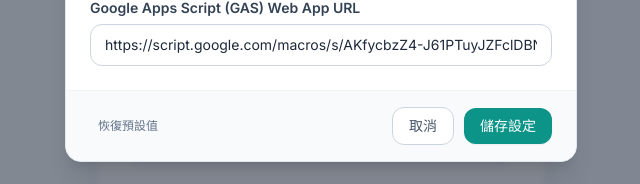
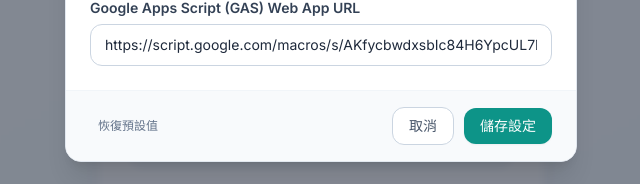
Before and after one commit to sunyanzi948c-cpu/nutrition-, a plain HTML site: page index.html in a window 1280 px wide. Both pictures are taken after a click on the button "設定 GAS API 網址". Shown: the part 417-601 px from the top of the page, 319-959 px from the left. Drawn offline with nearby package versions, Linux system fonts and the light colour scheme.

Commit message:
Add files via upload

```diff
--- a/index.html
+++ b/index.html
@@ -294,7 +294,7 @@
             <input
               type="url"
               id="input-gas-url"
-              placeholder="https://script.google.com/macros/s/AKfycbzZ4-J61PTuyJZFclDBNHV6GZN5CcOZY0H7dRRaAm_x1aot6k8KNCwofVCfULirnnT4Tg/exec"
+              placeholder=""
               class="w-full px-3.5 py-2.5 text-sm border border-slate-300 rounded-xl focus:ring-2 focus:ring-teal-500/30 focus:border-teal-600 outline-none transition" />
           </div>
         </div>
@@ -1017,7 +1017,7 @@
             - GAS_API_URL：Google Apps Script 網頁應用程式 (/exec)
          ========================================================= */
       const GAS_API_URL =
-        "https://script.google.com/macros/s/AKfycbzZ4-J61PTuyJZFclDBNHV6GZN5CcOZY0H7dRRaAm_x1aot6k8KNCwofVCfULirnnT4Tg/exec";
+        "https://script.google.com/macros/s/AKfycbwdxsbIc84H6YpcUL7DsRK4O15s8oi10mHMF608wRqqh4mTwDa6GLQJeQ9xeXYgk9nGtw/exec";
 
       // 本機與工作階段儲存鍵名
       const STORAGE_KEYS = {
```
